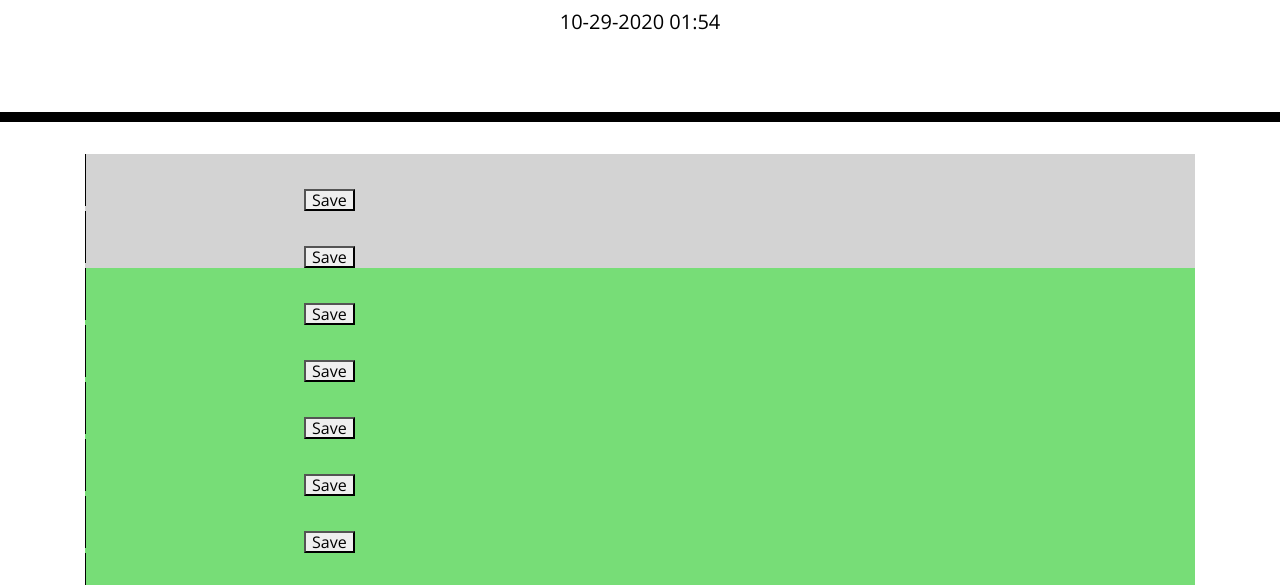
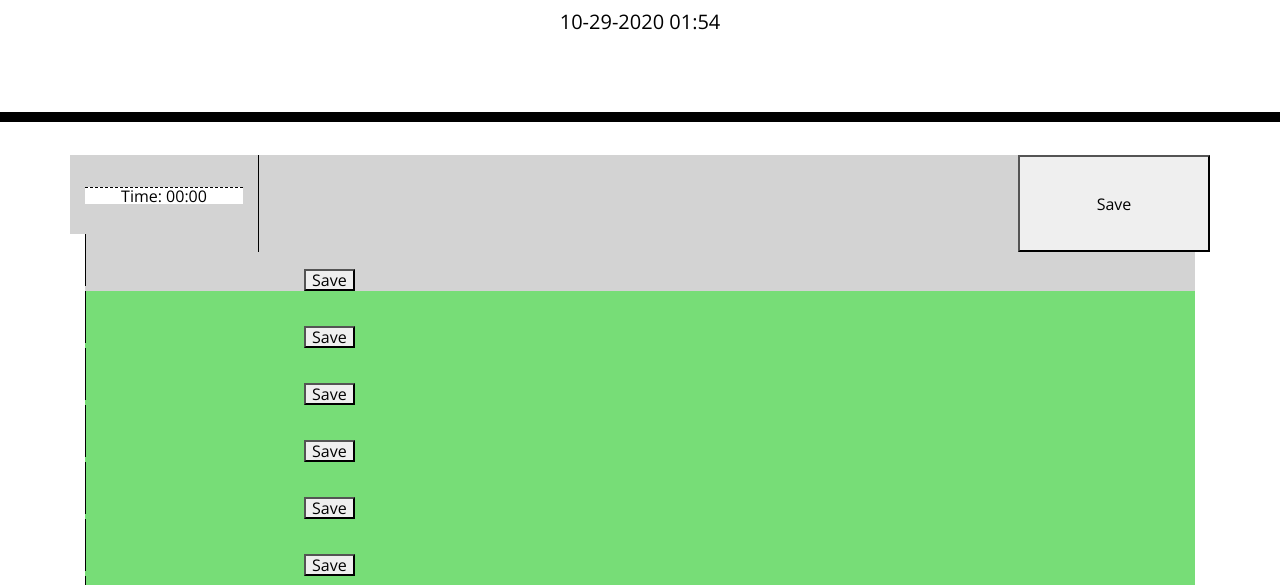
Before and after one commit to 961almah/day-planner, a plain HTML site: page index.html in a window 1280 px wide. Shown: the part 182-767 px from the top of the page. Drawn offline with nearby package versions, Linux system fonts and the light colour scheme.

Commit message:
restyled rows

```diff
--- a/index.html
+++ b/index.html
@@ -29,8 +29,14 @@
       <p id="currentDay" class="lead"></p>
     </header>
     <div class="container">
-      <div id="zero" data-time="0000" class="timebox">
-        <textarea></textarea><button>Save</button>
+        <!-- <div class="container"> -->
+            <div id="zero" class="row timebox" data-time="0000">
+              <div class="col time-block" >
+                <p class="hour">Time: 00:00</p>
+              </div>
+                <textarea class="col-8 description"></textarea>
+                <button class="col">Save</button>
+            </div>
       <div id="one" data-time="0100" class="timebox">
         <textarea></textarea><button>Save</button>
       <div id="two" data-time="0200" class="timebox">
```
